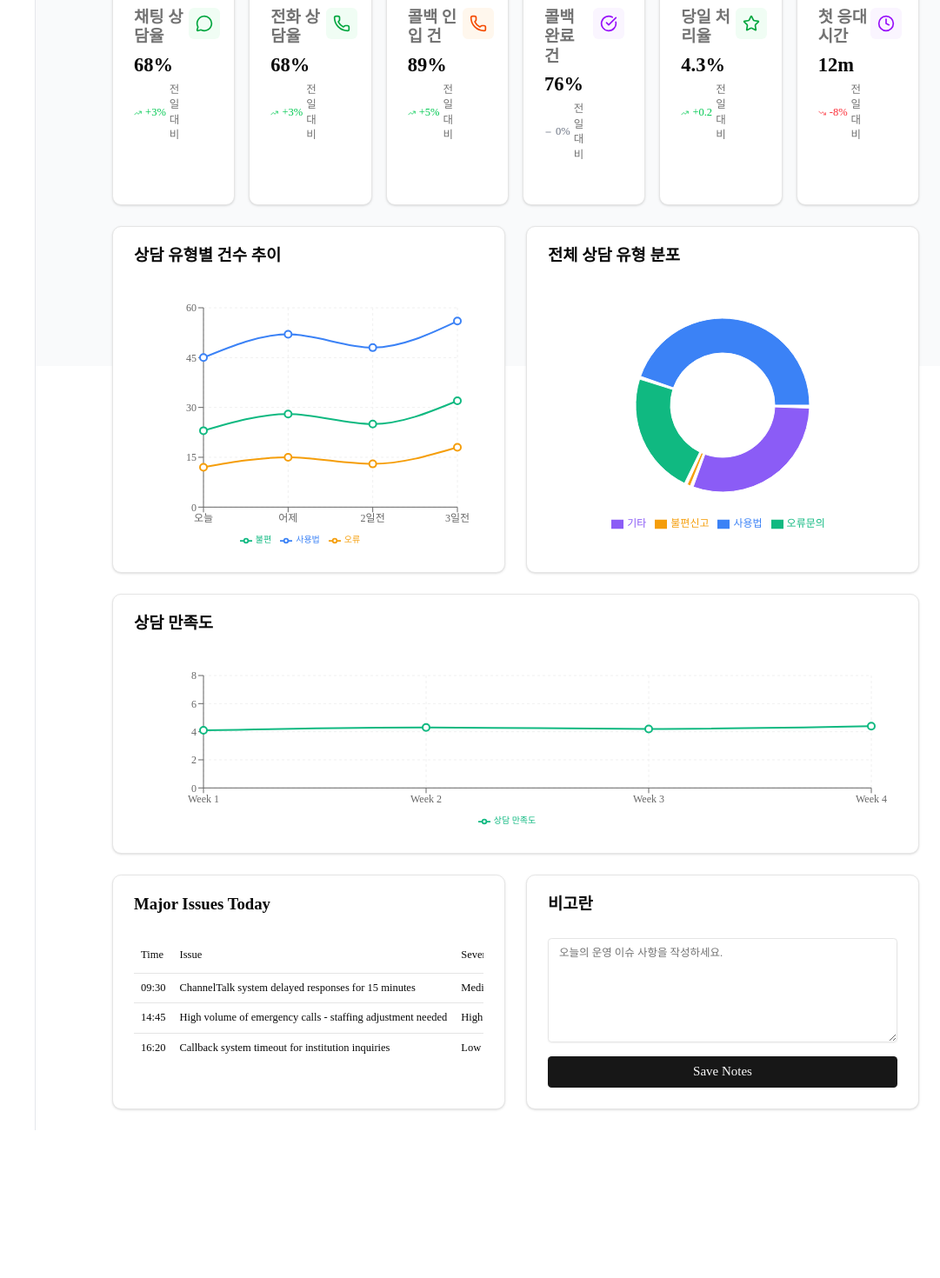
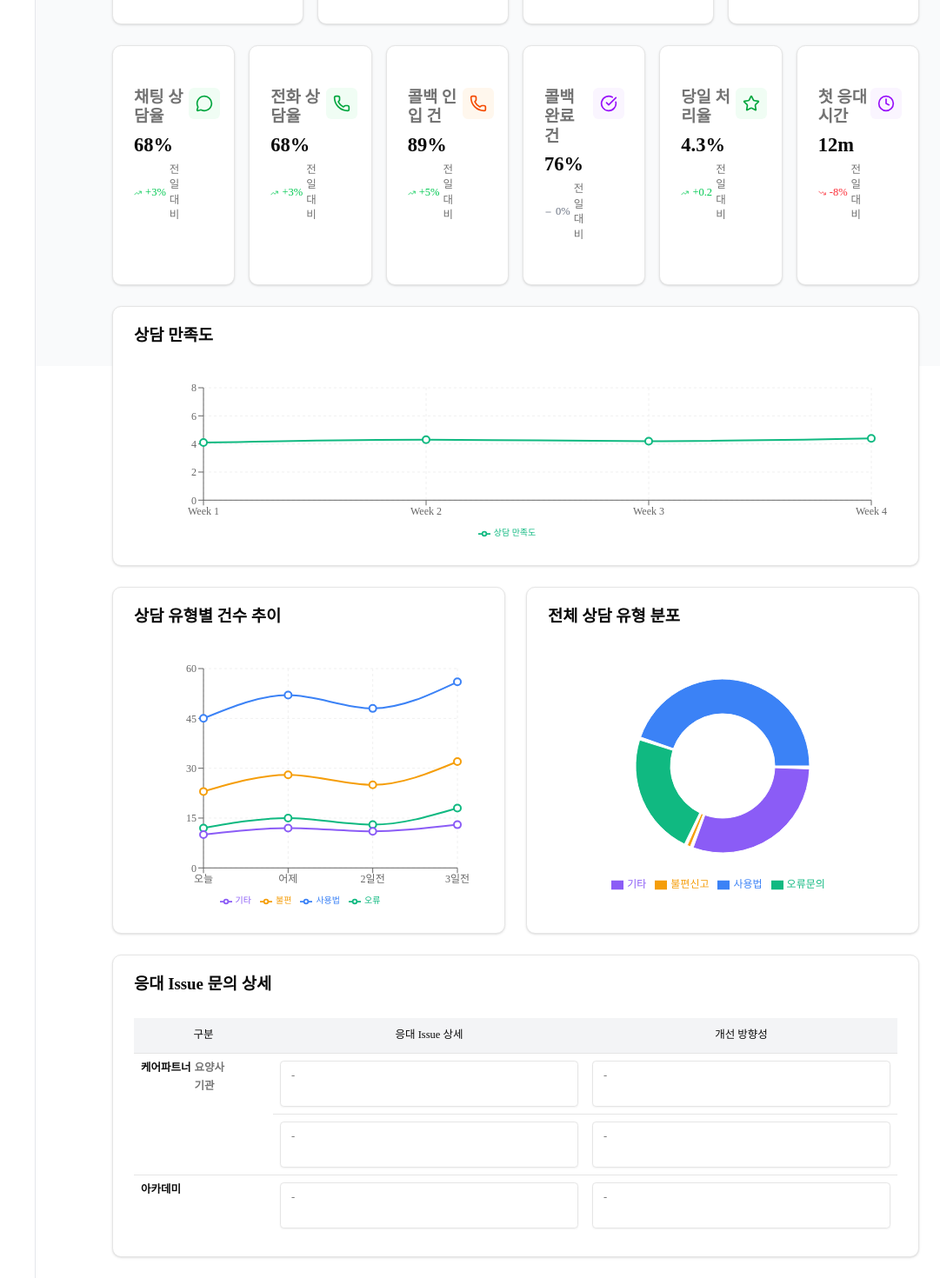
Before and after one commit to devercorp/carepartner.vue, a React (Vite) app: page /dashboard in a window 1280 px wide. Shown: the part 379-1849 px from the top of the page at 87% size, without its empty margins (199-1280 px from the left). Before the commit the page ends 1679 px from the top, so only its background shows below. Built offline with nearby package versions, Linux system fonts and the light colour scheme; a web font is replaced by a local one.

Commit message:
feat: 대쉬보드 UI 개선

```diff
--- a/index.html
+++ b/index.html
@@ -2,11 +2,11 @@
 <html lang="en">
 	<head>
 		<meta charset="UTF-8" />
-		<link rel="icon" type="image/svg+xml" href="/vite.svg" />
+		<link rel="icon" type="" href="/favicon.ico" />
 		<meta name="viewport" content="width=device-width, initial-scale=1.0" />
 		<!-- tailwind css -->
 		<link href="/src/styles/styles.css" rel="stylesheet" />
-		<title>Vite + React + TS + TailwindV4</title>
+		<title>케어파트너스 통합 대시보드</title>
 	</head>
 	<body>
 		<div id="root"></div>
--- a/src/components/ui/tabs.tsx
+++ b/src/components/ui/tabs.tsx
@@ -12,7 +12,7 @@ function TabsList({ className, ...props }: React.ComponentProps<typeof TabsPrimi
 		<TabsPrimitive.List
 			data-slot="tabs-list"
 			className={cn(
-				'bg-muted text-muted-foreground inline-flex h-52 w-fit items-center justify-center rounded-lg p-8',
+				'text-muted-foreground bg-muted inline-flex h-52 w-fit items-center justify-center rounded-lg p-8',
 				className
 			)}
 			{...props}
--- a/src/components/ui/textarea.tsx
+++ b/src/components/ui/textarea.tsx
@@ -8,7 +8,28 @@ const Textarea = forwardRef<HTMLTextAreaElement, React.ComponentProps<'textarea'
 			ref={ref}
 			data-slot="textarea"
 			className={cn(
-				'border-input placeholder:text-muted-foreground focus-visible:border-ring focus-visible:ring-ring/50 aria-invalid:ring-destructive/20 dark:aria-invalid:ring-destructive/40 aria-invalid:border-destructive dark:bg-input/30 md:text-14 flex field-sizing-content min-h-64 w-full rounded-md border bg-transparent px-12 py-8 text-xl shadow-xs transition-[color,box-shadow] outline-none focus-visible:ring-[1px] disabled:cursor-not-allowed disabled:opacity-50',
+				// Base styles
+				'flex w-full resize-none rounded-md border bg-transparent px-12 py-8 text-xl',
+				'min-h-64',
+
+				// Border and focus styles
+				'border-input shadow-xs outline-none',
+				'focus-visible:border-ring focus-visible:ring-ring/50 focus-visible:ring-[1px]',
+
+				// Placeholder and text styles
+				'placeholder:text-muted-foreground md:text-14',
+
+				// Validation states
+				'aria-invalid:border-destructive aria-invalid:ring-destructive/20',
+				'dark:aria-invalid:ring-destructive/40',
+
+				// Dark mode
+				'dark:bg-input/30',
+
+				// Transitions and disabled states
+				'transition-[color,box-shadow]',
+				'disabled:cursor-not-allowed disabled:opacity-50',
+
 				className
 			)}
 			{...props}
--- a/src/data/mockData.ts
+++ b/src/data/mockData.ts
@@ -53,27 +53,27 @@ export const tagDistribution = [
 ];
 
 export const dailyTrendData = [
-	{ period: '오늘', usage: 45, inconvenience: 23, error: 12 },
-	{ period: '어제', usage: 52, inconvenience: 28, error: 15 },
-	{ period: '2일전', usage: 48, inconvenience: 25, error: 13 },
-	{ period: '3일전', usage: 56, inconvenience: 32, error: 18 },
+	{ period: '오늘', usage: 45, inconvenience: 23, error: 12, etc: 10 },
+	{ period: '어제', usage: 52, inconvenience: 28, error: 15, etc: 12 },
+	{ period: '2일전', usage: 48, inconvenience: 25, error: 13, etc: 11 },
+	{ period: '3일전', usage: 56, inconvenience: 32, error: 18, etc: 13 },
 ];
 
 export const weeklyTrendData = [
-	{ period: '1주차', usage: 45, inconvenience: 23, error: 12 },
-	{ period: '2주차', usage: 52, inconvenience: 28, error: 15 },
-	{ period: '3주차', usage: 48, inconvenience: 25, error: 13 },
-	{ period: '4주차', usage: 56, inconvenience: 32, error: 18 },
-	{ period: '5주차', usage: 56, inconvenience: 32, error: 18 },
+	{ period: '1주차', usage: 45, inconvenience: 23, error: 12, etc: 10 },
+	{ period: '2주차', usage: 52, inconvenience: 28, error: 15, etc: 12 },
+	{ period: '3주차', usage: 48, inconvenience: 25, error: 13, etc: 11 },
+	{ period: '4주차', usage: 56, inconvenience: 32, error: 18, etc: 13 },
+	{ period: '5주차', usage: 56, inconvenience: 32, error: 18, etc: 13 },
 ];
 
 export const monthlyTrendData = [
-	{ period: 'Jan', usage: 178, inconvenience: 89, error: 45 },
-	{ period: 'Feb', usage: 195, inconvenience: 92, error: 52 },
-	{ period: 'Mar', usage: 212, inconvenience: 98, error: 58 },
-	{ period: 'Apr', usage: 189, inconvenience: 95, error: 61 },
-	{ period: 'May', usage: 234, inconvenience: 112, error: 67 },
-	{ period: 'Jun', usage: 267, inconvenience: 128, error: 74 },
+	{ period: 'Jan', usage: 178, inconvenience: 89, error: 45, etc: 10 },
+	{ period: 'Feb', usage: 195, inconvenience: 92, error: 52, etc: 12 },
+	{ period: 'Mar', usage: 212, inconvenience: 98, error: 58, etc: 11 },
+	{ period: 'Apr', usage: 189, inconvenience: 95, error: 61, etc: 13 },
+	{ period: 'May', usage: 234, inconvenience: 112, error: 67, etc: 13 },
+	{ period: 'Jun', usage: 267, inconvenience: 128, error: 74, etc: 13 },
 ];
 
 export const topInquiryTags = {
--- a/src/pages/Dashboard/index.tsx
+++ b/src/pages/Dashboard/index.tsx
@@ -7,8 +7,8 @@ import { LineChart } from '../../components/charts/LineChart';
 import { PieChart } from '../../components/charts/PieChart';
 import { DataTable } from '../../components/dashboard/DataTable';
 import { KPICard } from '../../components/dashboard/KPICard';
-import { Button } from '../../components/ui/button';
 import { Card, CardContent, CardHeader, CardTitle } from '../../components/ui/card';
+import { Table, TableBody, TableCell, TableHead, TableHeader, TableRow } from '../../components/ui/table';
 import { Tabs, TabsContent, TabsList, TabsTrigger } from '../../components/ui/tabs';
 import { Textarea } from '../../components/ui/textarea';
 import {
@@ -23,24 +23,19 @@ import {
 	dailyTrendData,
 } from '../../data/mockData';
 
-const DashboardPage = () => {
-	const [activeTab, setActiveTab] = useState<'daily' | 'weekly' | 'monthly'>('daily');
-	const [activeDivision, setActiveDivision] = useState<'total' | 'caregiver' | 'institution' | 'academy'>('total');
-
-	const [notes, setNotes] = useState('');
-
-	const currentKPIs = kpiData[activeTab as keyof typeof kpiData];
+const DIVISION_TABS = [
+	{ label: '전체', value: 'total' },
+	{ label: '요양사', value: 'caregiver' },
+	{ label: '기관', value: 'institution' },
+	{ label: '아카데미', value: 'academy' },
+] as const;
 
 const trendLines = [
 	{ dataKey: 'usage', name: '사용법', color: '#3B82F6' },
-		{ dataKey: 'inconvenience', name: '불편', color: '#10B981' },
-		{ dataKey: 'error', name: '오류', color: '#F59E0B' },
+	{ dataKey: 'inconvenience', name: '불편', color: '#F59E0B' },
+	{ dataKey: 'error', name: '오류', color: '#10B981' },
+	{ dataKey: 'etc', name: '기타', color: '#8B5CF6' },
 ];
-
-	const currentTrendData =
-		activeTab === 'daily' ? dailyTrendData : activeTab === 'monthly' ? monthlyTrendData : weeklyTrendData;
-	const currentTopTags =
-		activeTab === 'daily' ? topInquiryTags.weekly : topInquiryTags[activeTab as keyof typeof topInquiryTags];
 
 const topTagsColumns = [
 	{ key: 'tag', label: '태그명', type: 'text' },
@@ -49,45 +44,97 @@ const DashboardPage = () => {
 	{ key: 'trend', label: '추이', type: 'trend' },
 ];
 
-	const increasingTagsColumns = [
-		{ key: 'tag', label: 'Tag', type: 'text' },
-		{ key: 'trend', label: 'Growth %', type: 'trend' },
-		{ key: 'months', label: 'Months', type: 'number' },
-		{ key: 'currentCount', label: 'Current Count', type: 'number' },
+const dailyIssuesColumns = [
+	{ key: 'time', label: '시간', type: 'text' },
+	{ key: 'issue', label: '이슈', type: 'text' },
+	{ key: 'severity', label: '심각도', type: 'text' },
+	{ key: 'resolved', label: '상태', type: 'text' },
 ];
 
-	const dailyIssuesColumns = [
-		{ key: 'time', label: 'Time', type: 'text' },
-		{ key: 'issue', label: 'Issue', type: 'text' },
-		{ key: 'severity', label: 'Severity', type: 'text' },
-		{ key: 'resolved', label: 'Status', type: 'text' },
-	];
+// Editable Issue Details Table
+const ISSUE_ROWS = [
+	{ group: '케어파트너', subGroup: '요양사' },
+	{ group: '케어파트너', subGroup: '기관' },
+	{ group: '아카데미', subGroup: '' },
+] as const;
 
-	const processedDailyIssues = dailyIssues.map((issue) => ({
-		...issue,
-		resolved: issue.resolved ? 'Resolved' : 'Pending',
-	}));
+type IssueKey = `${(typeof ISSUE_ROWS)[number]['group']}|${(typeof ISSUE_ROWS)[number]['subGroup']}`;
+
+type IssueCell = {
+	detail: string;
+	direction: string;
+};
+
+const DashboardPage = () => {
+	const [activeDivision, setActiveDivision] = useState<(typeof DIVISION_TABS)[number]['value']>('total');
+	const [activeDateTab, setActiveDateTab] = useState<'daily' | 'weekly' | 'monthly'>('daily');
+
+	const currentKPIs = kpiData[activeDateTab as keyof typeof kpiData];
+
+	const currentTrendData =
+		activeDateTab === 'daily' ? dailyTrendData : activeDateTab === 'monthly' ? monthlyTrendData : weeklyTrendData;
+	const currentTopTags =
+		activeDateTab === 'daily' ? topInquiryTags.weekly : topInquiryTags[activeDateTab as keyof typeof topInquiryTags];
+
+	// Local state to edit per-row "상세" and "개선 방향성"
+	const [issueCells, setIssueCells] = useState<Record<IssueKey, IssueCell>>(() => {
+		const INITIAL_TEXT = '';
+		const initialEntries = ISSUE_ROWS.map((row) => {
+			const key = `${row.group}|${row.subGroup}` as IssueKey;
+			return [key, { detail: INITIAL_TEXT, direction: INITIAL_TEXT } satisfies IssueCell] as const;
+		});
+		return Object.fromEntries(initialEntries) as Record<IssueKey, IssueCell>;
+	});
+
+	const handleCellChange = (key: IssueKey, field: keyof IssueCell, value: string) => {
+		setIssueCells((prev) => ({ ...prev, [key]: { ...prev[key], [field]: value } }));
+	};
 
 	return (
 		<div className="space-y-24 p-24">
 			<div className="flex items-center justify-between">
 				<h1 className="text-4xl font-semibold">보살핌 통합 대시보드</h1>
-				{/* <div className="text-muted-foreground text-2xl">마지막 업데이트 날짜: {new Date().toLocaleString()}</div> */}
+				<div className="text-muted-foreground text-2xl">마지막 업데이트 날짜: {new Date().toLocaleString()}</div>
 			</div>
 
-			<Tabs value={activeTab} onValueChange={(value) => setActiveTab(value as 'daily' | 'weekly' | 'monthly')}>
+			<Tabs
+				value={activeDivision}
+				onValueChange={(value) => setActiveDivision(value as (typeof DIVISION_TABS)[number]['value'])}
+			>
+				<TabsList className="w-full bg-transparent p-0">
+					{DIVISION_TABS.map((division) => (
+						<TabsTrigger
+							key={division.value}
+							className={cn(
+								'border-0 font-semibold data-[state=active]:text-green-600',
+								'border-b-2 border-gray-200 data-[state=active]:border-0 data-[state=active]:border-b-2',
+								'data-[state=active]:border-green-600',
+								'rounded-none data-[state=active]:bg-transparent',
+								'data-[state=active]:shadow-none'
+							)}
+							value={division.value}
+						>
+							{division.label}
+						</TabsTrigger>
+					))}
+				</TabsList>
+			</Tabs>
+
+			<Tabs
+				className="gap-24"
+				value={activeDateTab}
+				onValueChange={(value) => setActiveDateTab(value as 'daily' | 'weekly' | 'monthly')}
+			>
 				<TabsList>
 					<TabsTrigger value="daily">일간</TabsTrigger>
 					<TabsTrigger value="weekly">주간</TabsTrigger>
 					<TabsTrigger value="monthly">월간</TabsTrigger>
 				</TabsList>
 
-				<TabsContent value={activeTab} className="space-y-24">
+				<TabsContent value={activeDateTab} className="space-y-24">
 					{/* Secondary KPI Cards */}
 					<div className="grid grid-cols-1 gap-16 md:grid-cols-4">
 						<KPICard
-							className={cn('cursor-pointer', activeDivision === 'total' && 'border-blue-300')}
-							onClick={() => setActiveDivision('total')}
 							title="총 상담 건수"
 							value={currentKPIs.totalInquiries.value}
 							trend={currentKPIs.totalInquiries.trend}
@@ -95,24 +142,18 @@ const DashboardPage = () => {
 							color="blue"
 						/>
 						<KPICard
-							className={cn('cursor-pointer', activeDivision === 'caregiver' && 'border-blue-300')}
-							onClick={() => setActiveDivision('caregiver')}
 							title="요양사 상담 건수"
 							value={currentKPIs.caregiverInquiries.value}
 							trend={currentKPIs.caregiverInquiries.trend}
 							color="blue"
 						/>
 						<KPICard
-							className={cn('cursor-pointer', activeDivision === 'institution' && 'border-blue-300')}
-							onClick={() => setActiveDivision('institution')}
 							title="기관 상담 건수"
 							value={currentKPIs.institutionInquiries.value}
 							trend={currentKPIs.institutionInquiries.trend}
 							color="green"
 						/>
 						<KPICard
-							className={cn('cursor-pointer', activeDivision === 'academy' && 'border-blue-300')}
-							onClick={() => setActiveDivision('academy')}
 							title="아카데미 상담 건수"
 							value={currentKPIs.academyInquiries.value}
 							trend={currentKPIs.academyInquiries.trend}
@@ -167,6 +208,19 @@ const DashboardPage = () => {
 						/>
 					</div>
 
+					<Card>
+						<CardHeader>
+							<CardTitle>상담 만족도</CardTitle>
+						</CardHeader>
+						<CardContent>
+							<LineChart
+								data={satisfactionTrendData}
+								lines={[{ dataKey: 'score', name: '상담 만족도', color: '#10B981' }]}
+								height={200}
+							/>
+						</CardContent>
+					</Card>
+
 					{/* Charts Section */}
 					<div className="grid grid-cols-1 gap-24 lg:grid-cols-2">
 						<Card>
@@ -188,50 +242,119 @@ const DashboardPage = () => {
 						</Card>
 					</div>
 
+					{/* Daily Specific Content */}
+					{activeDateTab === 'daily' && (
+						<div className="space-y-24">
 							<Card>
 								<CardHeader>
-							<CardTitle>상담 만족도</CardTitle>
+									<CardTitle>응대 Issue 문의 상세</CardTitle>
 								</CardHeader>
 								<CardContent>
-							<LineChart
-								data={satisfactionTrendData}
-								lines={[{ dataKey: 'score', name: '상담 만족도', color: '#10B981' }]}
-								height={200}
+									<Table>
+										<TableHeader>
+											<TableRow className="bg-gray-100">
+												<TableHead className="w-[160px] text-center">구분</TableHead>
+												<TableHead className="text-center">응대 Issue 상세</TableHead>
+												<TableHead className="text-center">개선 방향성</TableHead>
+											</TableRow>
+										</TableHeader>
+										<TableBody>
+											{/* 케어파트너 - 2 rows with rowSpan for group */}
+											<TableRow>
+												<TableCell rowSpan={2} className="align-top">
+													<div className="flex h-full flex-1 gap-4">
+														<div className="font-semibold">케어파트너</div>
+														<div className="text-muted-foreground grid grid-rows-2 gap-4">
+															<div className="grid-row-1 font-semibold">요양사</div>
+															<div className="grid-row-1 font-semibold">기관</div>
+														</div>
+													</div>
+												</TableCell>
+												<TableCell>
+													<Textarea
+														value={issueCells[`${'케어파트너'}|${'요양사'}` as IssueKey].detail}
+														onChange={(e) =>
+															handleCellChange(`${'케어파트너'}|${'요양사'}` as IssueKey, 'detail', e.target.value)
+														}
+														placeholder="-"
+														className="min-h-[48px]"
 													/>
-						</CardContent>
-					</Card>
+												</TableCell>
+												<TableCell>
+													<Textarea
+														value={issueCells[`${'케어파트너'}|${'요양사'}` as IssueKey].direction}
+														onChange={(e) =>
+															handleCellChange(`${'케어파트너'}|${'요양사'}` as IssueKey, 'direction', e.target.value)
+														}
+														placeholder="-"
+														className="min-h-[48px]"
+													/>
+												</TableCell>
+											</TableRow>
+											<TableRow>
+												<TableCell>
+													<Textarea
+														value={issueCells[`${'케어파트너'}|${'기관'}` as IssueKey].detail}
+														onChange={(e) =>
+															handleCellChange(`${'케어파트너'}|${'기관'}` as IssueKey, 'detail', e.target.value)
+														}
+														placeholder="-"
+														className="min-h-[48px]"
+													/>
+												</TableCell>
+												<TableCell>
+													<Textarea
+														value={issueCells[`${'케어파트너'}|${'기관'}` as IssueKey].direction}
+														onChange={(e) =>
+															handleCellChange(`${'케어파트너'}|${'기관'}` as IssueKey, 'direction', e.target.value)
+														}
+														placeholder="-"
+														className="min-h-[48px]"
+													/>
+												</TableCell>
+											</TableRow>
 
-					{/* Daily Specific Content */}
-					{activeTab === 'daily' && (
-						<div className="grid grid-cols-1 gap-24 lg:grid-cols-2">
-							<DataTable title="Major Issues Today" data={processedDailyIssues} columns={dailyIssuesColumns} />
-							<Card>
-								<CardHeader>
-									<CardTitle>비고란</CardTitle>
-								</CardHeader>
-								<CardContent className="space-y-16">
+											{/* 아카데미 - single row */}
+											<TableRow>
+												<TableCell className="w-[160px] align-top">
+													<div className="font-semibold">아카데미</div>
+												</TableCell>
+												<TableCell>
 													<Textarea
-										placeholder="오늘의 운영 이슈 사항을 작성하세요."
-										value={notes}
-										onChange={(e) => setNotes(e.target.value)}
-										className="min-h-[120px]"
+														value={issueCells[`${'아카데미'}|` as IssueKey].detail}
+														onChange={(e) => handleCellChange(`${'아카데미'}|` as IssueKey, 'detail', e.target.value)}
+														placeholder="-"
+														className="min-h-[48px]"
 													/>
-									<Button className="w-full">Save Notes</Button>
+												</TableCell>
+												<TableCell>
+													<Textarea
+														value={issueCells[`${'아카데미'}|` as IssueKey].direction}
+														onChange={(e) =>
+															handleCellChange(`${'아카데미'}|` as IssueKey, 'direction', e.target.value)
+														}
+														placeholder="-"
+														className="min-h-[48px]"
+													/>
+												</TableCell>
+											</TableRow>
+										</TableBody>
+									</Table>
 								</CardContent>
 							</Card>
 						</div>
 					)}
 
 					{/* Weekly/Monthly Specific Content */}
-					{(activeTab === 'weekly' || activeTab === 'monthly') && (
+					{(activeDateTab === 'weekly' || activeDateTab === 'monthly') && (
 						<div className="space-y-24">
 							<DataTable
-								title={`인입이 높은 태그 top 5 (${activeTab === 'weekly' ? '주간' : '월간'})`}
+								title={`인입이 높은 태그 top 5 (${activeDateTab === 'weekly' ? '주간' : '월간'})`}
 								data={currentTopTags}
 								columns={topTagsColumns}
 							/>
 
-							{activeTab === 'monthly' && (
+							{activeDateTab === 'monthly' && (
 								// <div className="grid grid-cols-1 gap-24 lg:grid-cols-2">
 								// 	<DataTable
 								// 		title="인입이 높은 태그 top 5"
```
Also changed, not shown: 1 other file (tests, documents, lock files or other folders). Lines whose indentation alone changed are shown as unchanged.
